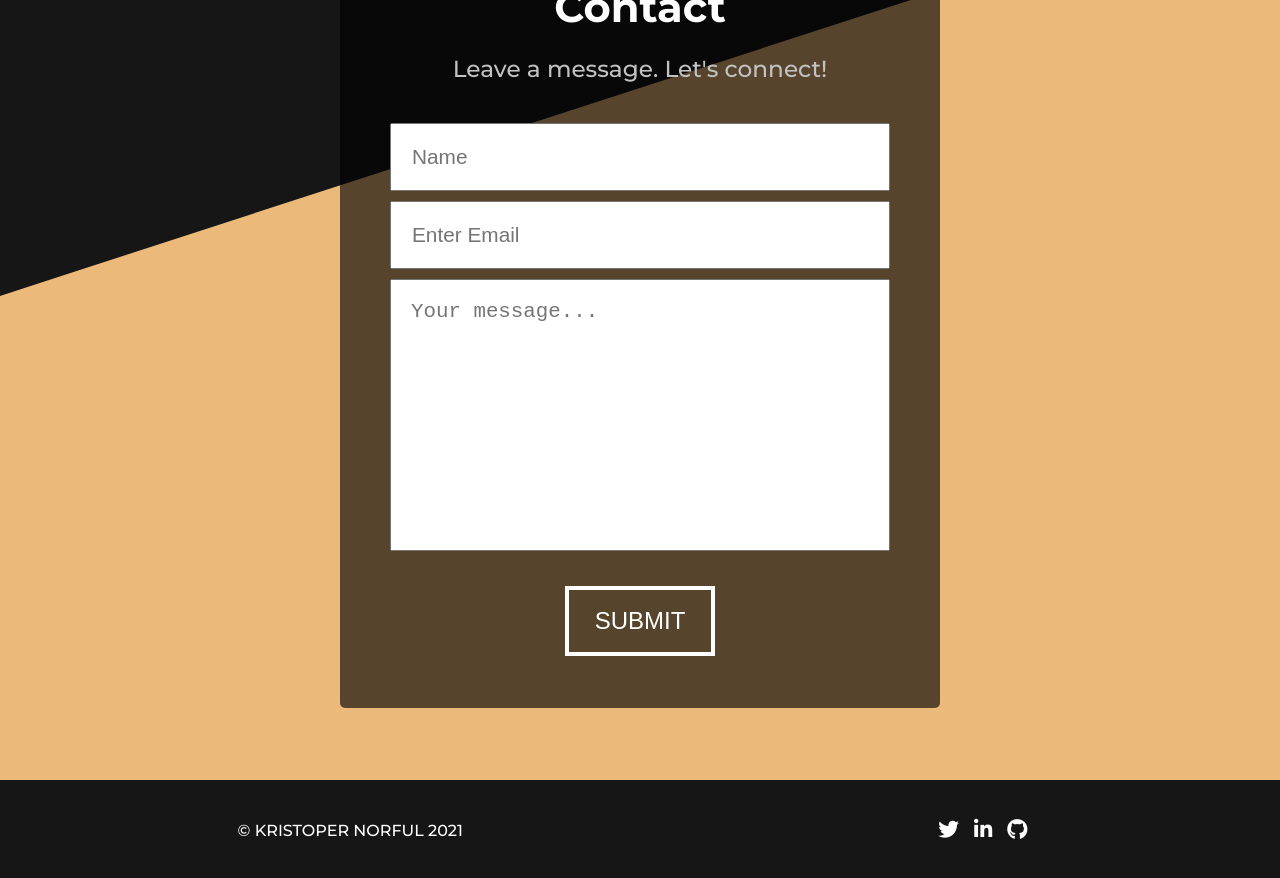
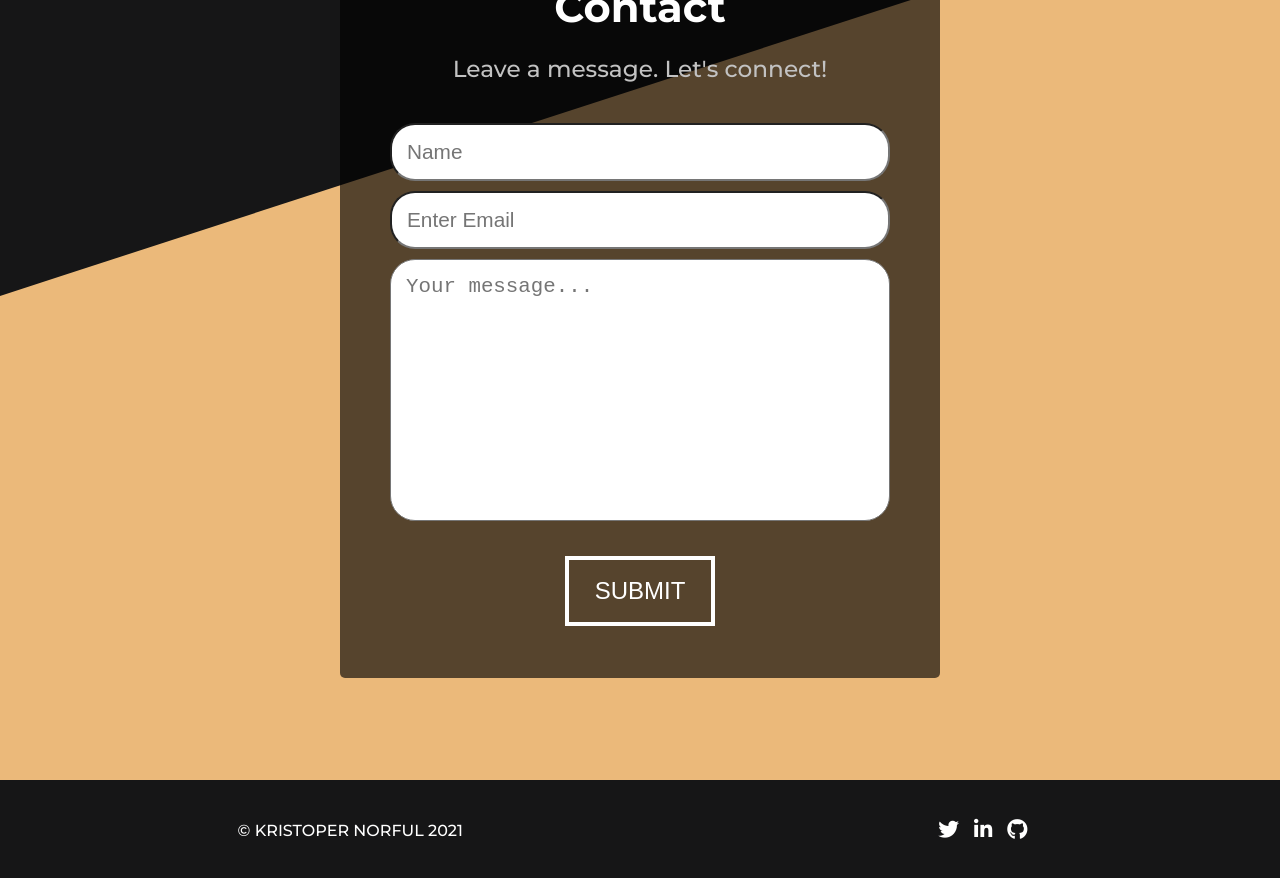
Before and after one commit to knorful/my-page, a React (Create React App) app: page / in a window 1280 px wide. Shown: the part 3320-4198 px from the top of the page. Built offline with nearby package versions, Linux system fonts and the light colour scheme.

Commit message:
add border radius to input and text area fields

```diff
--- a/src/components/Contact/Contact.module.css
+++ b/src/components/Contact/Contact.module.css
@@ -73,10 +73,11 @@
 
 .Contact input,
 .Contact textarea {
-  padding: 20px;
+  padding: 15px;
   margin-bottom: 10px;
   font-size: 1.3rem;
   resize: none;
+  border-radius: 25px;
 }
 
 @media only screen and (max-width: 612px) {
```
